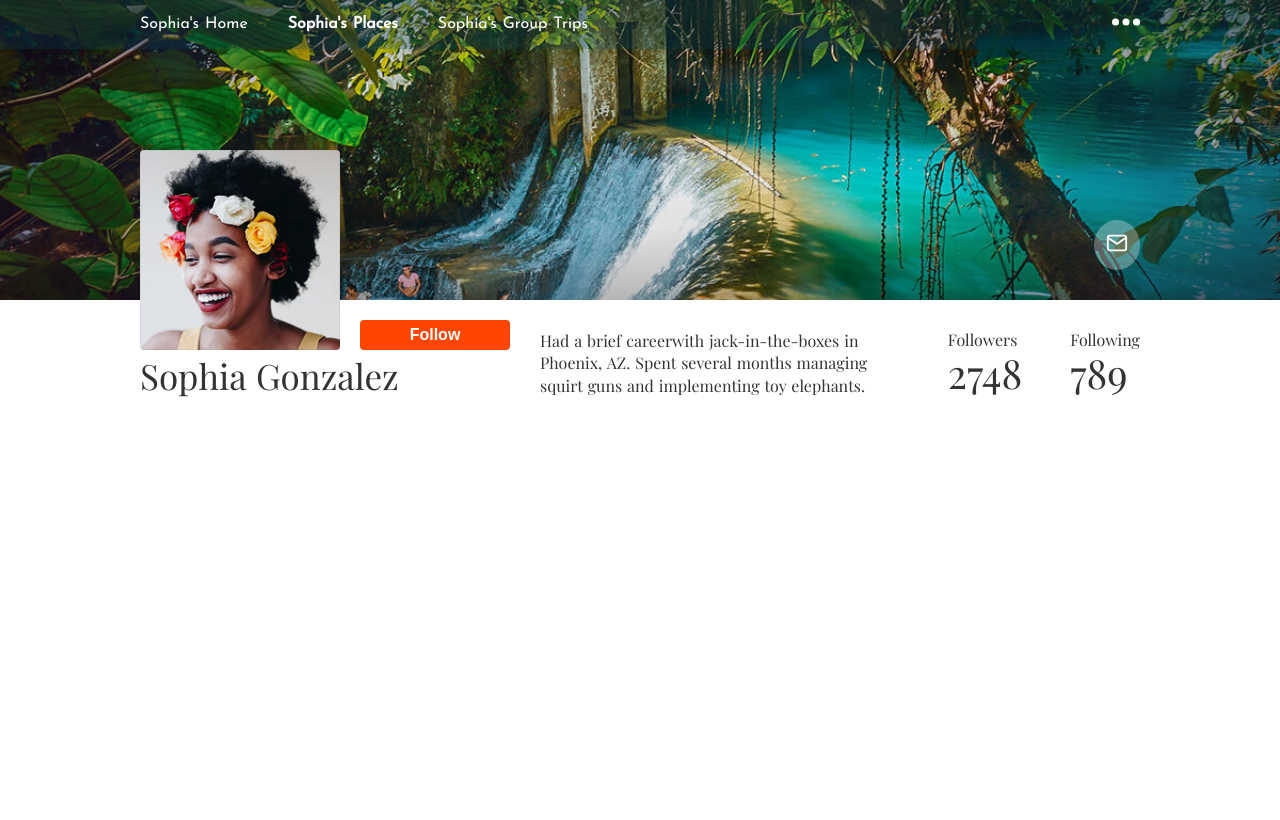
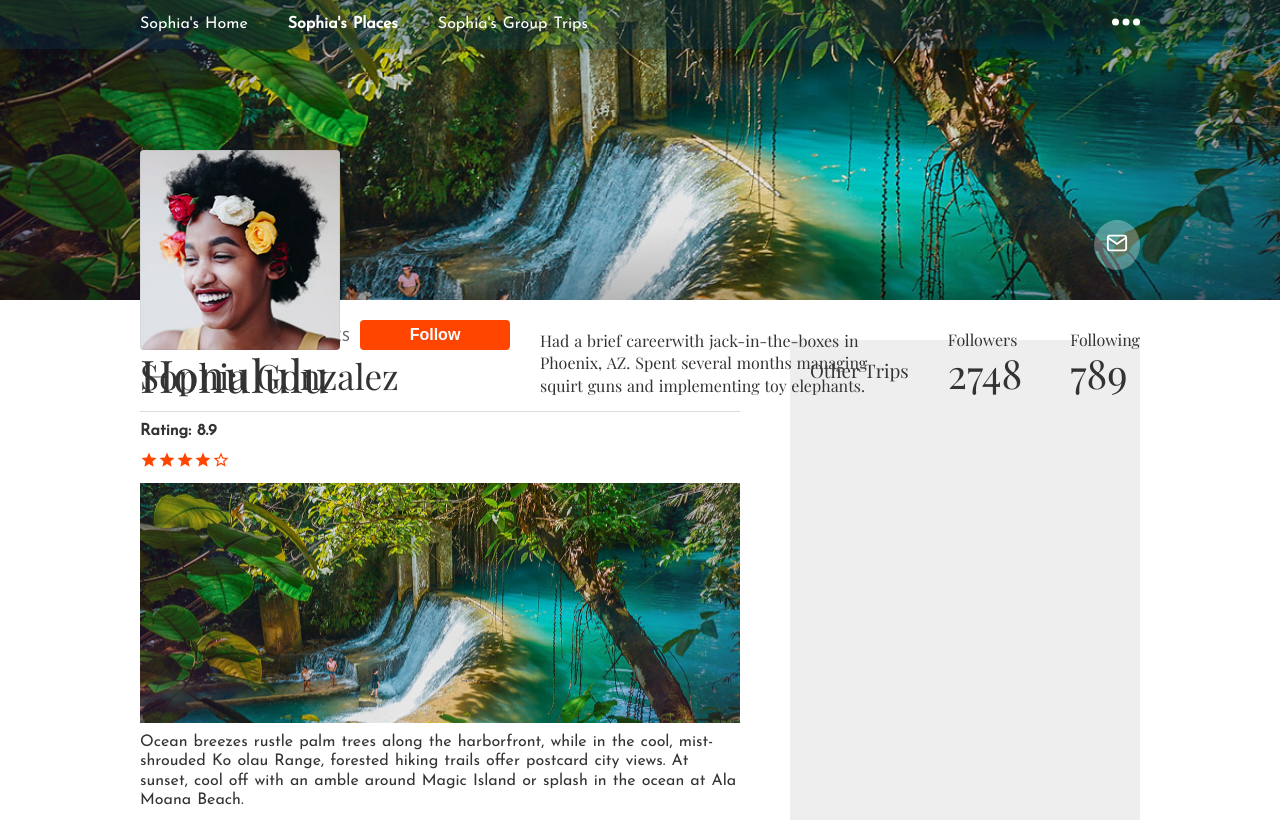
Before and after one commit to francomattar/travelapp-page-transition, a Nuxt app: page /place in a window 1280 px wide. Built offline with nearby package versions, Linux system fonts and the light colour scheme.

Commit message:
fill out places page

```diff
--- a/components/AppNavigation.vue
+++ b/components/AppNavigation.vue
@@ -82,7 +82,7 @@
           </aside>
         </transition-group>
 
-        <app-stats :users="users" />
+        <app-stats v-if="page === 'index'" :users="users" />
       </nav>
     </div>
   </header>
@@ -123,8 +123,6 @@ header {
   width: 100vw;
   height: 300px;
   position: relative;
-  // background: url('/header1.jpg') no-repeat center center;
-  // background-size: cover;
   &:before {
     content: '';
     z-index: 10;
--- /dev/null
+++ b/components/AppStarRating.vue
@@ -0,0 +1,50 @@
+<template>
+  <div>
+
+    <icon-base
+      v-for="n in rating"
+      icon-name="full star"
+      color="orangered"
+    >
+      <icon-star-full />
+    </icon-base>
+
+    <icon-base
+      v-for="n in maxRating"
+      icon-name="empty star"
+      color="orangered"
+    >
+      <icon-star-empty />
+    </icon-base>
+
+  </div>
+</template>
+
+<script>
+import IconBase from '~/components/IconBase.vue'
+import IconStarFull from '~/components/IconStarFull.vue'
+import IconStarEmpty from '~/components/IconStarEmpty.vue'
+
+export default {
+  props: {
+    rating: {
+      type: Number,
+      default: 4
+    }
+  },
+  computed: {
+    maxRating() {
+      return 5 - this.rating
+    }
+  },
+  components: {
+    IconBase,
+    IconStarFull,
+    IconStarEmpty
+  }
+}
+</script>
+
+<style scoped>
+
+</style>
--- /dev/null
+++ b/components/IconStarEmpty.vue
@@ -0,0 +1,3 @@
+<template>
+   <path d="M12 15.422l3.75 2.25-0.984-4.266 3.328-2.906-4.406-0.375-1.688-4.031-1.688 4.031-4.406 0.375 3.328 2.906-0.984 4.266zM21.984 9.234l-5.438 4.734 1.641 7.031-6.188-3.75-6.188 3.75 1.641-7.031-5.438-4.734 7.172-0.609 2.813-6.609 2.813 6.609z"/>
+</template>
--- /dev/null
+++ b/components/IconStarFull.vue
@@ -0,0 +1,3 @@
+<template>
+   <path d="M12 17.25l-6.188 3.75 1.641-7.031-5.438-4.734 7.172-0.609 2.813-6.609 2.813 6.609 7.172 0.609-5.438 4.734 1.641 7.031z"/>
+</template>
--- a/layouts/default.vue
+++ b/layouts/default.vue
@@ -69,18 +69,13 @@ main {
   margin: 0 auto;
 }
 
-.page-enter-active {
-  transition: all 0.2s cubic-bezier(0.55, 0, 0.1, 1);
-}
-
+.page-enter-active,
 .page-leave-active {
-  transition: all 0.2s ease-in;
+  transition: all 0.2s ease;
 }
 
 .page-enter,
 .page-leave-active {
   opacity: 0;
-  transform: scale(0.99);
-  transform-origin: 50% 0%;
 }
 </style>
--- a/pages/index.vue
+++ b/pages/index.vue
@@ -22,7 +22,6 @@
 import { mapState } from 'vuex'
 import IconBase from '~/components/IconBase.vue'
 import IconMapPin from '~/components/IconMapPin.vue'
-import { TweenMax, Sine } from 'gsap'
 
 export default {
   components: {
@@ -39,17 +38,6 @@ export default {
       container: this.$refs.mapcontain,
       style: 'mapbox://styles/sdrasner/cjfg0watl6rkv2sllf6hepdd5'
     })
-
-    TweenMax.staggerFrom(
-      '.location',
-      0.7,
-      {
-        opacity: 0,
-        delay: 0.2,
-        ease: Sine.easeOut
-      },
-      0.2
-    )
   }
 }
 </script>
@@ -88,7 +76,7 @@ main {
   float: right;
   height: 400px;
   p {
-    margin-bottom: 15px;
+    margin: 10px 0;
   }
 }
 
--- a/pages/place.vue
+++ b/pages/place.vue
@@ -1,13 +1,77 @@
 <template>
   <main>
-    <p>Place</p>
+    <div class="places">
+      <p class="top">{{ users[0].name }}'s Places</p>
+      <h1>{{ places[0].name }}</h1>
+      <p><strong>Rating: {{ places[0].rating }}</strong></p>
+      <p><app-star-rating /></p>
+
+      <div class="main-img"></div>
+      <p>{{ places[0].description }}</p>
+    </div>
+    <aside>
+      <h3>Other Trips</h3>
+
+    </aside>
   </main>
 </template>
 
 <script>
-export default {}
+import { mapState } from 'vuex'
+import IconBase from '~/components/IconBase.vue'
+import IconMapPin from '~/components/IconMapPin.vue'
+import AppStarRating from '~/components/AppStarRating.vue'
+
+export default {
+  components: {
+    IconBase,
+    IconMapPin,
+    AppStarRating
+  },
+  computed: mapState(['page', 'users', 'places'])
+}
 </script>
 
-<style scoped>
+<style lang="scss" scoped>
+main {
+  display: flex;
+  justify-content: space-between;
+}
 
+h1 {
+  font-size: 45px;
+  padding-bottom: 10px;
+  border-bottom: 1px solid #ddd;
+}
+
+.top {
+  text-transform: uppercase;
+  font-size: 14px;
+  color: #666;
+  padding: 0;
+  margin: 30px 0 0;
+}
+
+p {
+  margin: 10px 0;
+}
+
+.places {
+  width: 60%;
+}
+
+aside {
+  width: 35%;
+  padding: 20px;
+  margin: 40px 0 0 20px;
+  background: #eee;
+  float: right;
+}
+
+.main-img {
+  background: url('/header1.jpg') center center;
+  background-size: cover;
+  width: 100%;
+  height: 240px;
+}
 </style>
--- a/store/index.js
+++ b/store/index.js
@@ -21,7 +21,7 @@ const createStore = () => {
       places: [
         {
           name: 'Honululu',
-          stars: 5,
+          stars: 4,
           rating: 8.9,
           img: '/honolulu.jpg',
           description:
@@ -37,7 +37,7 @@ const createStore = () => {
         },
         {
           name: 'Burmuda',
-          stars: 4,
+          stars: 3,
           rating: 6.7,
           img: '/burmuda.jpg',
           description:
```
